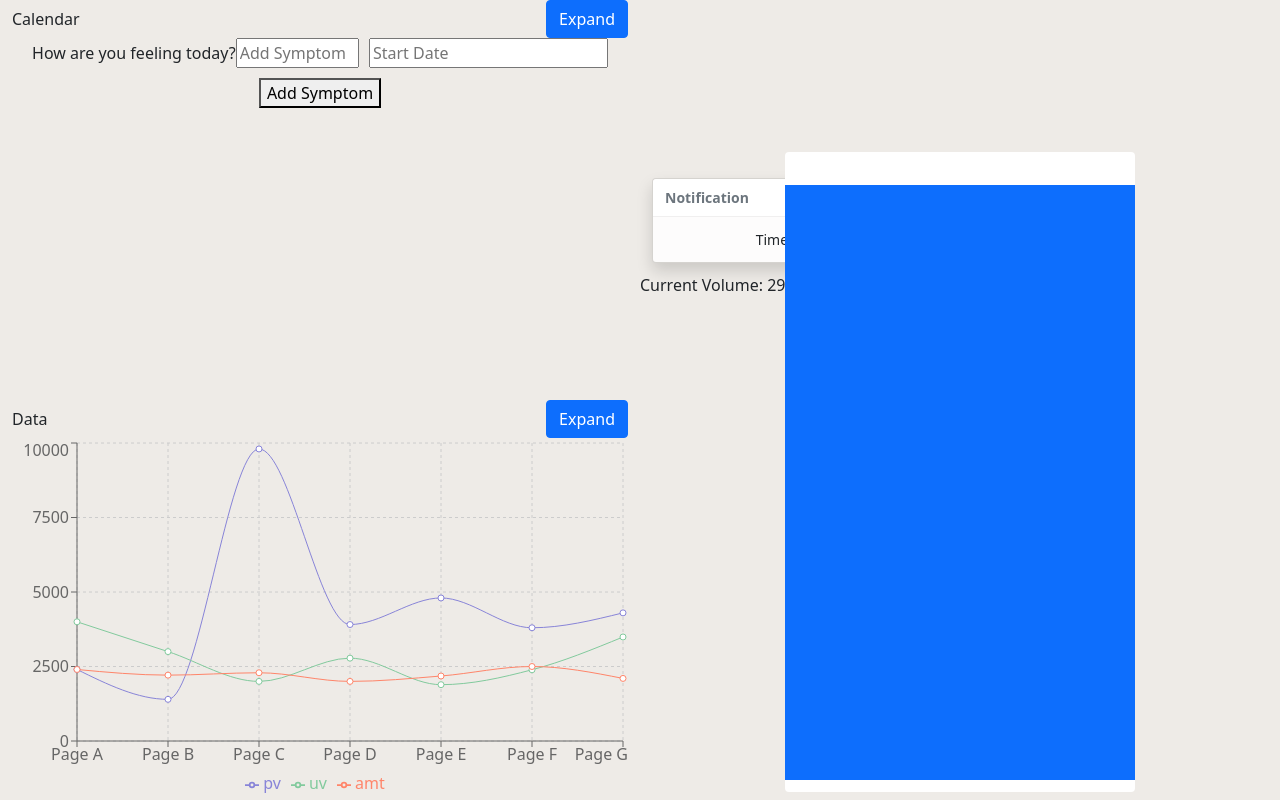
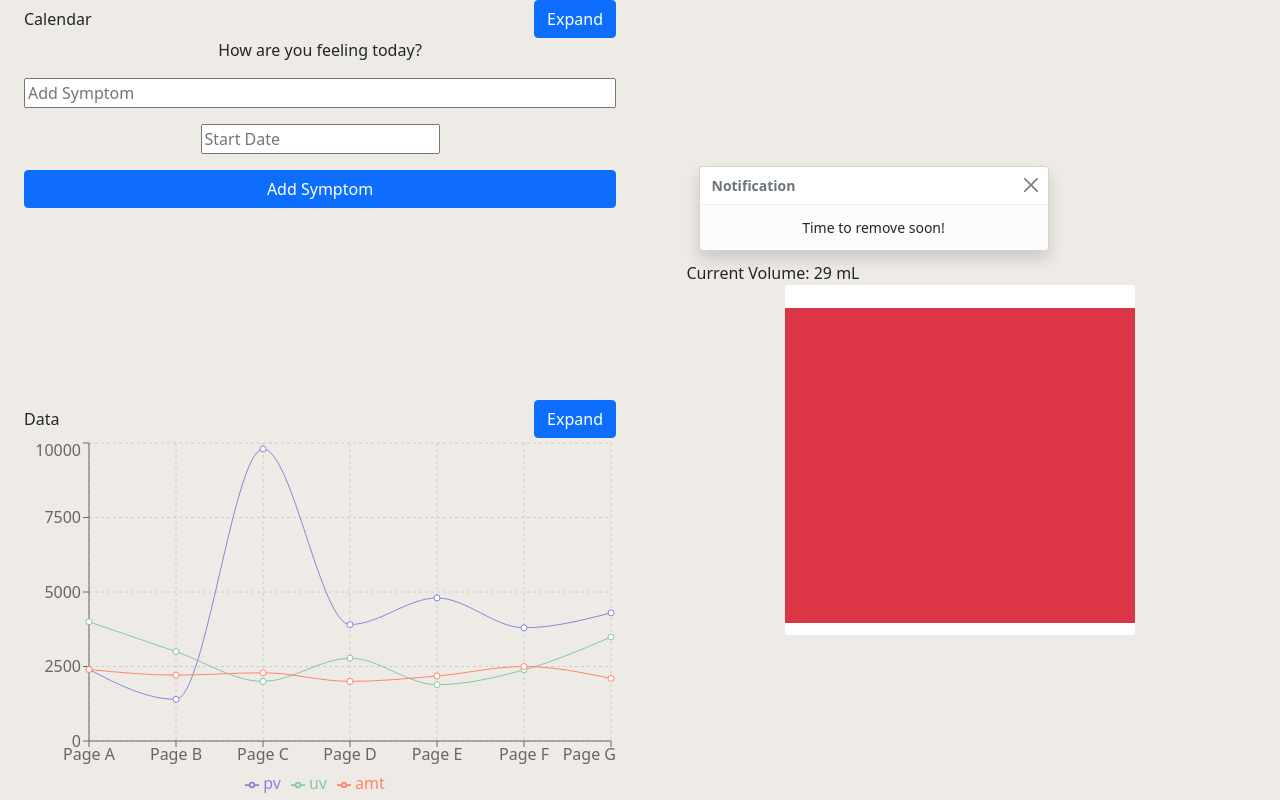
Before and after one commit to hecrabbs/smart-menstrual-cup-app, a React (Create React App) app: page / in a window 1280 px wide. Built offline with nearby package versions, Linux system fonts and the light colour scheme.

Commit message:
Fixed layout again and RED volume

```diff
--- a/package.json
+++ b/package.json
@@ -12,7 +12,7 @@
     "react-big-calendar": "^0.38.1",
     "react-bootstrap": "^2.0.2",
     "react-calendar": "^3.5.0",
-    "react-datepicker": "^4.3.0",
+    "react-datepicker": "^4.4.0",
     "react-dom": "^17.0.2",
     "react-scripts": "4.0.3",
     "react-spring": "^9.3.2",
--- a/src/App.js
+++ b/src/App.js
@@ -1,5 +1,6 @@
 import logo from './logo.svg';
 import './App.css';
+
 import 'bootstrap/dist/css/bootstrap.min.css';
 import Container from 'react-bootstrap/Container';
 import Row from 'react-bootstrap/Row';
@@ -10,11 +11,12 @@ import Card from 'react-bootstrap/Card';
 import Modal from 'react-bootstrap/Modal';
 import Stack from 'react-bootstrap/Stack'
 import ProgressBar from 'react-bootstrap/ProgressBar';
+import Toast from 'react-bootstrap/Toast'
+
 import React, { useState } from 'react';
 import { LineChart, Line, CartesianGrid, ResponsiveContainer, YAxis, XAxis, Tooltip, Legend } from 'recharts';
 import './Style.css';
 
-import Toast from 'react-bootstrap/Toast'
 import format from "date-fns/format";
 import getDay from "date-fns/getDay";
 import parse from "date-fns/parse";
@@ -80,6 +82,26 @@ const t_day = [
 const vol = Math.floor(Math.random()*31);
 const val = (vol/30) * 100;
 
+function App() {
+  const today = new Date();
+  const t = (today.getFullYear(), today.getMonth(), today.getDay());
+
+  const [showData, setShowData] = useState(false);
+  const [showCalendar, setShowCalendar] = useState(false);
+
+  const [showA, setShowA] = useState(true);
+  const [showB, setShowB] = useState(true);
+
+  const toggleShowA = () => setShowA(!showA);
+  const toggleShowB = () => setShowB(!showB);
+
+  const [newSymptom, setNewSymptom] = useState({title: "", start: "", end: ""})
+  const [allSymptoms, setAllSymptoms] = useState(symptoms)
+
+  function addSymptom(){
+    setAllSymptoms([...allSymptoms, newSymptom])
+  }
+
   function Chart(props) {
     const data = [
       {
@@ -141,29 +163,7 @@ function Chart(props) {
     )
   }
 
-function App() {
-  const today = new Date();
-  const t = (today.getFullYear(), today.getMonth(), today.getDay());
-
-  const [showData, setShowData] = useState(false);
-  const [showCalendar, setShowCalendar] = useState(false);
-
-  const [showA, setShowA] = useState(true);
-  const [showB, setShowB] = useState(true);
-
-  const toggleShowA = () => setShowA(!showA);
-  const toggleShowB = () => setShowB(!showB);
-
-  const [newSymptom, setNewSymptom] = useState({title: "", start: "", end: ""})
-  const [allSymptoms, setAllSymptoms] = useState(symptoms)
-
-  function addSymptom(){
-    setAllSymptoms([...allSymptoms, newSymptom])
-  }
-
-
-
-  function notif(){
+  function Notif(props){
     if (val > 85){
       return (
         <Toast onClose={toggleShowB} show={showB} animation={false} style = {{marginBottom: "10px"}}>
@@ -178,33 +178,31 @@ function App() {
     }
   }
 
-
   return (
     <div className="App">
       <Container fluid className="ContainerStyle">
         <Row className="h-100">
           <Col className="ColDashboardItem">
-            <Row className="h-50">
+            <Row className="h-50 w-100">
               <Col>
                 <Stack direction="horizontal" gap={3}>
                   <div>Calendar</div>
                   <Button className="ms-auto" onClick={() => setShowCalendar(true)}>Expand</Button>
                 </Stack>
-                 How are you feeling today?
-                <input type="text" placeholder ="Add Symptom" style={{width: "20%", marginRight:"10px"}}
-                value={newSymptom.title} onChange={(e) => setNewSymptom({...newSymptom, title: e.target.value})}
+                <Stack gap={3} >
+                  <div>How are you feeling today?</div>
+                  <input type="text" placeholder ="Add Symptom" value={newSymptom.title} onChange={(e) => setNewSymptom({...newSymptom, title: e.target.value})}/>
+                  <DatePicker
+                    placeholderText="Start Date"
+                    selected={newSymptom.start}
+                    onChange={(start) => setNewSymptom({...newSymptom, start}), (end) => setNewSymptom({...newSymptom, end})}
                   />
-
-                <DatePicker placeholderText="Start Date" style={{marginRight:"10px"}} selected={newSymptom.start}
-                onChange={(start) => setNewSymptom({...newSymptom, start}), (end) => setNewSymptom({...newSymptom, end})}/>
                     {/* <DatePicker placeholderText="Date Experienced" style={{marginRight:"10px"}} selected={newSymptom.end}
                     onChange={(end) => setNewSymptom({...newSymptom, end})} /> */}
-
-
-                  <button style={{marginTop: "10px"}} onClick={addSymptom}>
+                  <Button onClick={addSymptom}>
                     Add Symptom
-                  </button>
-
+                  </Button>
+                </Stack>
               </Col>
 
               <Modal
@@ -212,38 +210,33 @@ function App() {
                 onHide={() => setShowCalendar(false)}
                 dialogClassName="Modal"
               >
-                                    <div className ='App'>
-                      <h1> Calendar </h1>
-                      <h2>How are you feeling today?</h2>
-                      <div>
-                        <input type="text" placeholder ="Add Symptom" style={{width: "20%", marginRight:"10px"}}
-                          value={newSymptom.title} onChange={(e) => setNewSymptom({...newSymptom, title: e.target.value})}
-                        />
+                <h1 className="mx-auto">Calendar</h1>
+                <h3 className="mx-auto">How are you feeling today?</h3>
+                <Stack gap={2} className="mx-auto">
+                  <input type="text" placeholder ="Add Symptom" value={newSymptom.title} onChange={(e) => setNewSymptom({...newSymptom, title: e.target.value})}/>
                         {/* <DatePicker placeholderText="Start Date" style={{marginRight:"10px"}} selected={newSymptom.start}
                         onChange={(start) => setNewSymptom({...newSymptom, start})} /> */}
-
-<DatePicker placeholderText="Start Date" style={{marginRight:"10px"}} selected={newSymptom.start}
-                onChange={(start) => setNewSymptom({...newSymptom, start}), (end) => setNewSymptom({...newSymptom, end})}/>
-
-
-                        <button style={{marginTop: "10px"}} onClick={addSymptom}>
+                  <DatePicker
+                    placeholderText="Start Date"
+                    selected={newSymptom.start}
+                    onChange={(start) => setNewSymptom({...newSymptom, start}), (end) => setNewSymptom({...newSymptom, end})}
+                  />
+                  <button onClick={addSymptom}>
                     Add Symptom
                   </button>
-
-                      </div>
+                </Stack>
                 <Calendar
                   localizer={localizer}
                   events={allSymptoms}
                   startAccessor={"start"}
                   endAccessor={"end"}
                   views={MonthView}
-                      style={{height:500, margin: "50px"}} />
-
-                    </div>
+                  style={{height:500, margin: "50px"}}
+                />
               </Modal>
             </Row>
 
-            <Row className="h-50">
+            <Row className="h-50 w-100">
               <Col>
                 <Stack direction="horizontal" gap={3}>
                   <div>Data</div>
@@ -265,16 +258,16 @@ function App() {
               </Modal>
             </Row>
           </Col>
+
           <Col className="ColDashboardItem">
             <Row>
-              Current Volume
+              <div>
+               <Notif/>
+              </div>
+              Current Volume: {vol} mL
             </Row>
             <Row>
-              <div>
-               {notif()}
-              </div>
-              Current Volume: {vol} mL
-              <ProgressBar now={val} className="progressBar"/>
+              <ProgressBar now={val} className="progressBar" variant="danger"/>
             </Row>
           </Col>
         </Row>
@@ -284,6 +277,4 @@ function App() {
   );
 }
 
-
-
 export default App;
--- a/src/Style.css
+++ b/src/Style.css
@@ -1,5 +1,10 @@
 .ContainerStyle {
     height: 100vh;
+}
+
+.CenterVertically {
+margin-top: auto;
+margin-bottom: auto;
 }
 
 .RowDashboardItem {
```
Also changed, not shown: 1 other file (tests, documents, lock files or other folders). Lines whose indentation alone changed are shown as unchanged.
